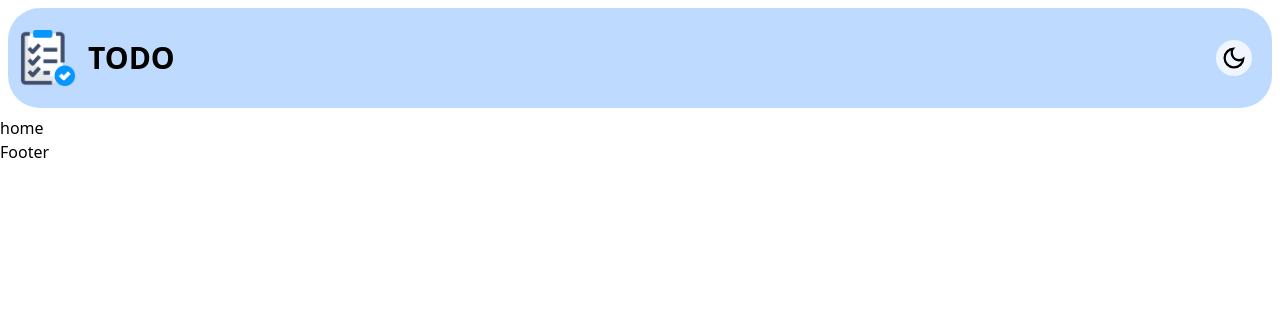
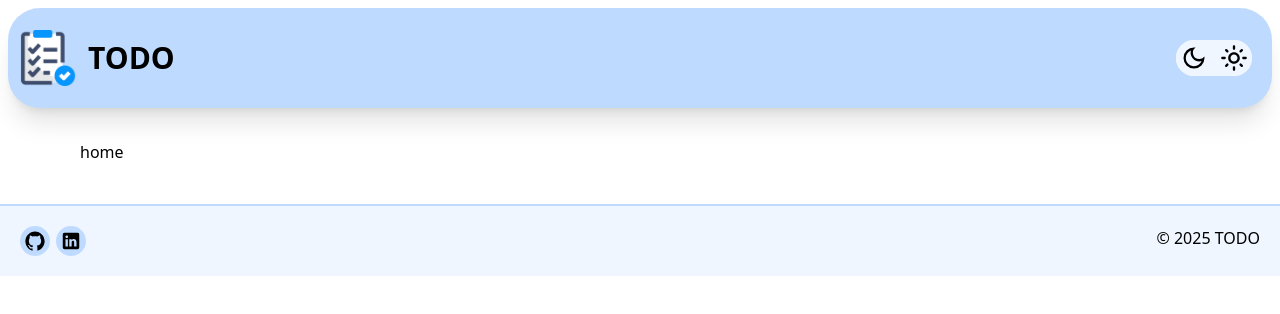
Before and after one commit to amirjavani/Todo, a React (Vite) app: page / in a window 1280 px wide. Shown: the top 314 px of the page. Built offline with nearby package versions, Linux system fonts and the light colour scheme.

Commit message:
Layouts style

```diff
--- a/src/layouts/Footer.tsx
+++ b/src/layouts/Footer.tsx
@@ -1,11 +1,21 @@
-import React from 'react'
+import { IoLogoGithub, IoLogoLinkedin } from "react-icons/io";
+import { Link } from "react-router";
 
 function Footer() {
   return (
-    <h2>
-      Footer
-    </h2>
-  )
+    <footer className="text-center border-t-blue-200 border-t-2 flex flex-row justify-between  p-5 mt-10 bg-blue-50 ">
+      <div className="flex flex-row justify-start items-center gap-1.5">
+        <Link to={"https://github.com/amirjavani"}>
+          <IoLogoGithub className="text-3xl p-1 bg-blue-200 rounded-3xl" />
+        </Link>
+        <Link to={"https://www.linkedin.com/in/amirjavani/"}>
+          <IoLogoLinkedin className="text-3xl p-1 bg-blue-200 rounded-3xl" />
+        </Link>
+      </div>
+
+      <span>© 2025 TODO</span>
+    </footer>
+  );
 }
 
-export default Footer
+export default Footer;
--- a/src/layouts/Header.tsx
+++ b/src/layouts/Header.tsx
@@ -1,26 +1,19 @@
-import { MdDarkMode, MdLightMode, MdOutlineDarkMode } from "react-icons/md";
+import {  MdOutlineDarkMode, MdOutlineLightMode } from "react-icons/md";
 import logo from "../assets/done.png";
-import { useState } from "react";
+
+
 function Header() {
 
   return (
-    <header className="h-[60px] md:h-[100px] bg-blue-200 rounded-4xl m-2 flex flex-row justify-between">
+    <header className="h-[60px] md:h-[100px] bg-blue-200 rounded-4xl m-2 flex flex-row justify-between shadow-xl mb-8">
       <div className="flex flex-row h-full items-center">
         <img className="h-[80%] p-3" src={logo} alt="logo" />
         <p className="font-bold text-xl md:text-3xl">TODO</p>
       </div>
       <div
-        // onMouseEnter={() =>
-        //   setDarkmodeIcon(
-        //     <MdOutlineDarkMode className="text-4xl bg-blue-300 rounded-3xl p-1" />
-        //   )
-
-        // }
-        // onMouseLeave={()=>setDarkmodeIcon(
-        //   <MdDarkMode className="text-4xl bg-blue-50 rounded-3xl p-1" />
-        // )}
-        className="my-auto mr-5 items-center text-2xl hover:cursor-pointer">
-        <MdOutlineDarkMode className="text-4xl bg-blue-50 hover:bg-blue-300 hover:text-white active:bg-blue-400 transition  rounded-3xl p-1" />
+        className="flex gap-1 flex-row my-auto mr-5 items-center text-2xl hover:cursor-pointer bg-blue-50 rounded-3xl">
+        <MdOutlineDarkMode className="text-2xl md:text-4xl bg-blue-50 hover:bg-blue-300 hover:text-white active:bg-blue-400 transition  rounded-3xl p-1" />
+        <MdOutlineLightMode className="text-2xl md:text-4xl bg-blue-50 hover:bg-blue-300 hover:text-white active:bg-blue-400 transition  rounded-3xl p-1" />
       </div>
     </header>
   );
--- a/src/layouts/Layout.tsx
+++ b/src/layouts/Layout.tsx
@@ -4,9 +4,10 @@ import Header from "./Header";
 export default function Layout({ children }) {
   return (
     <>
-      <Header/>
-      {children}
-      <Footer/>
+      <Header />
+      <div className="mx-8 md:mx-20">{children}</div>
+
+      <Footer />
     </>
   );
 }
--- a/src/main.tsx
+++ b/src/main.tsx
@@ -1,9 +1,10 @@
 import { createRoot } from 'react-dom/client'
 import './index.css'
 import App from './App.tsx'
+import { BrowserRouter } from 'react-router'
 
 createRoot(document.getElementById('root')!).render(
-  <>
+  <BrowserRouter>
     <App />
-  </>,
+  </BrowserRouter>,
 )
```
